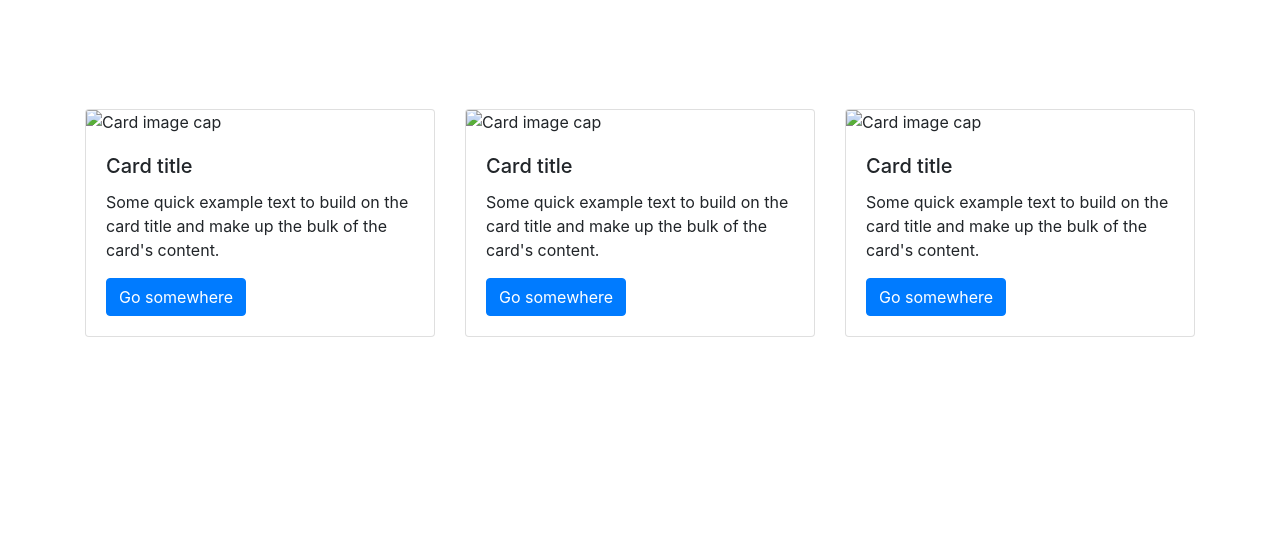
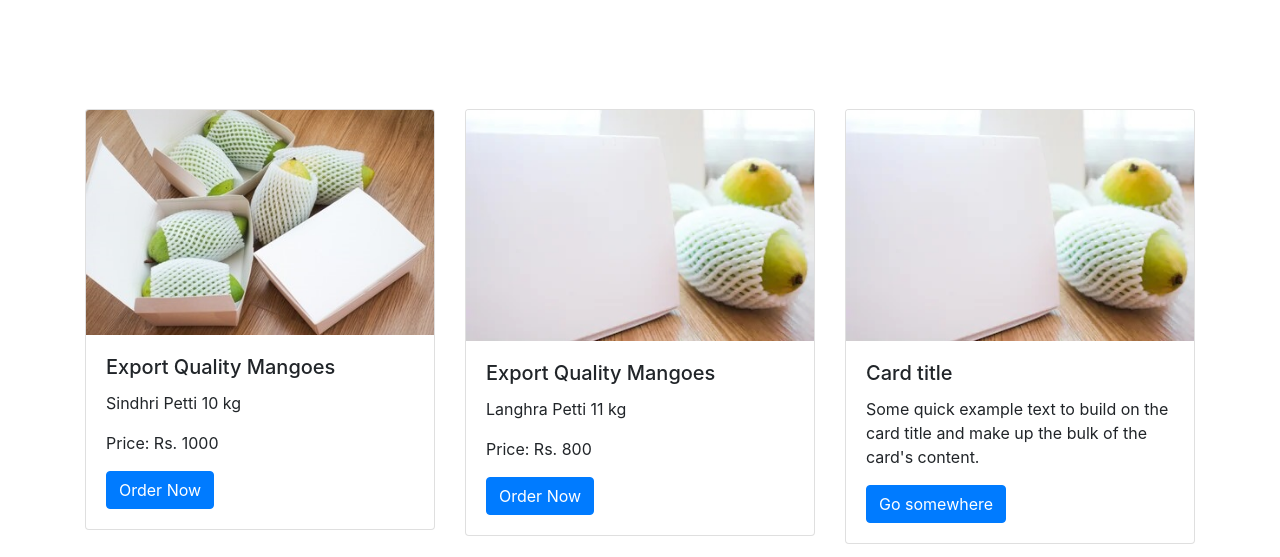
Before and after one commit to aq2630/zarooriashia, a plain HTML site: page index.html in a window 1280 px wide. Shown: the part 243-800 px from the top of the page. Drawn offline with nearby package versions, Linux system fonts and the light colour scheme.

Commit message:
mangoes updated

```diff
--- a/index.html
+++ b/index.html
@@ -67,28 +67,30 @@
     <div class="row">
       <div class="col-md-4">
         <div class="card">
-          <img class="card-img-top" src="..." alt="Card image cap">
+          <img class="card-img-top" src="./images/mango-1.jpg" alt="Mango Box">
           <div class="card-body">
-            <h5 class="card-title">Card title</h5>
-            <p class="card-text">Some quick example text to build on the card title and make up the bulk of the card's content.</p>
-            <a href="#" class="btn btn-primary">Go somewhere</a>
+            <h5 class="card-title">Export Quality Mangoes</h5>
+            <p class="card-text">Sindhri Petti 10 kg</p>
+            <p class="card-text">Price: Rs. 1000</p>
+            <a href="#" class="btn btn-primary">Order Now</a>
           </div>
         </div>
 
       </div>
       <div class="col-md-4">
         <div class="card">
-          <img class="card-img-top" src="..." alt="Card image cap">
+          <img class="card-img-top" src="./images/mango-2.jpg" alt="Mango Box">
           <div class="card-body">
-            <h5 class="card-title">Card title</h5>
-            <p class="card-text">Some quick example text to build on the card title and make up the bulk of the card's content.</p>
-            <a href="#" class="btn btn-primary">Go somewhere</a>
+            <h5 class="card-title">Export Quality Mangoes</h5>
+            <p class="card-text">Langhra Petti 11 kg</p>
+            <p class="card-text">Price: Rs. 800</p>
+            <a href="#" class="btn btn-primary">Order Now</a>
           </div>
         </div>
       </div>
       <div class="col-md-4">
         <div class="card">
-          <img class="card-img-top" src="..." alt="Card image cap">
+          <img class="card-img-top" src="./images/mango-2.jpg" alt="Mango Box">
           <div class="card-body">
             <h5 class="card-title">Card title</h5>
             <p class="card-text">Some quick example text to build on the card title and make up the bulk of the card's content.</p>
```
Also changed, not shown: images/mango-1.jpg (added), images/mango-2.jpg (added).
